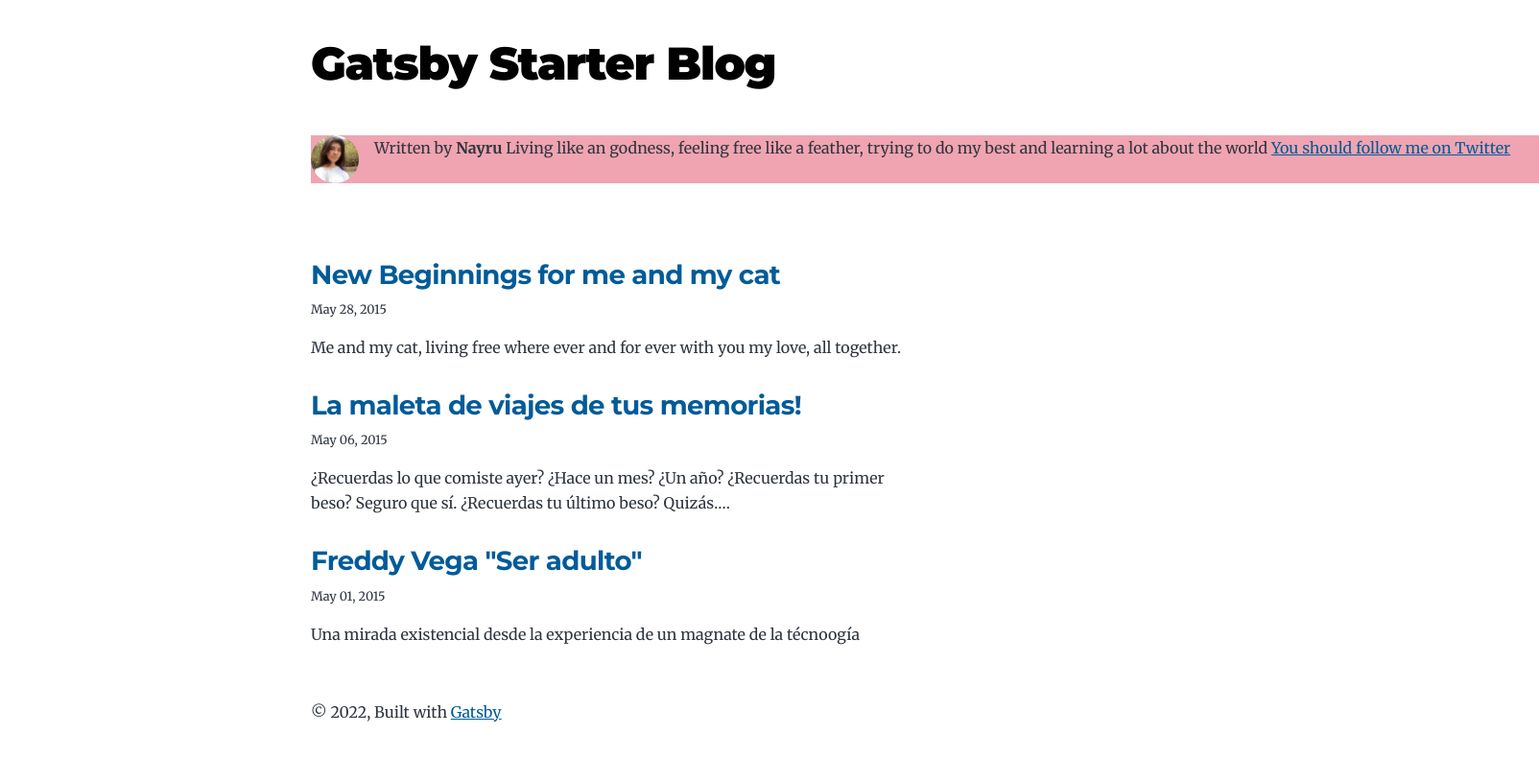
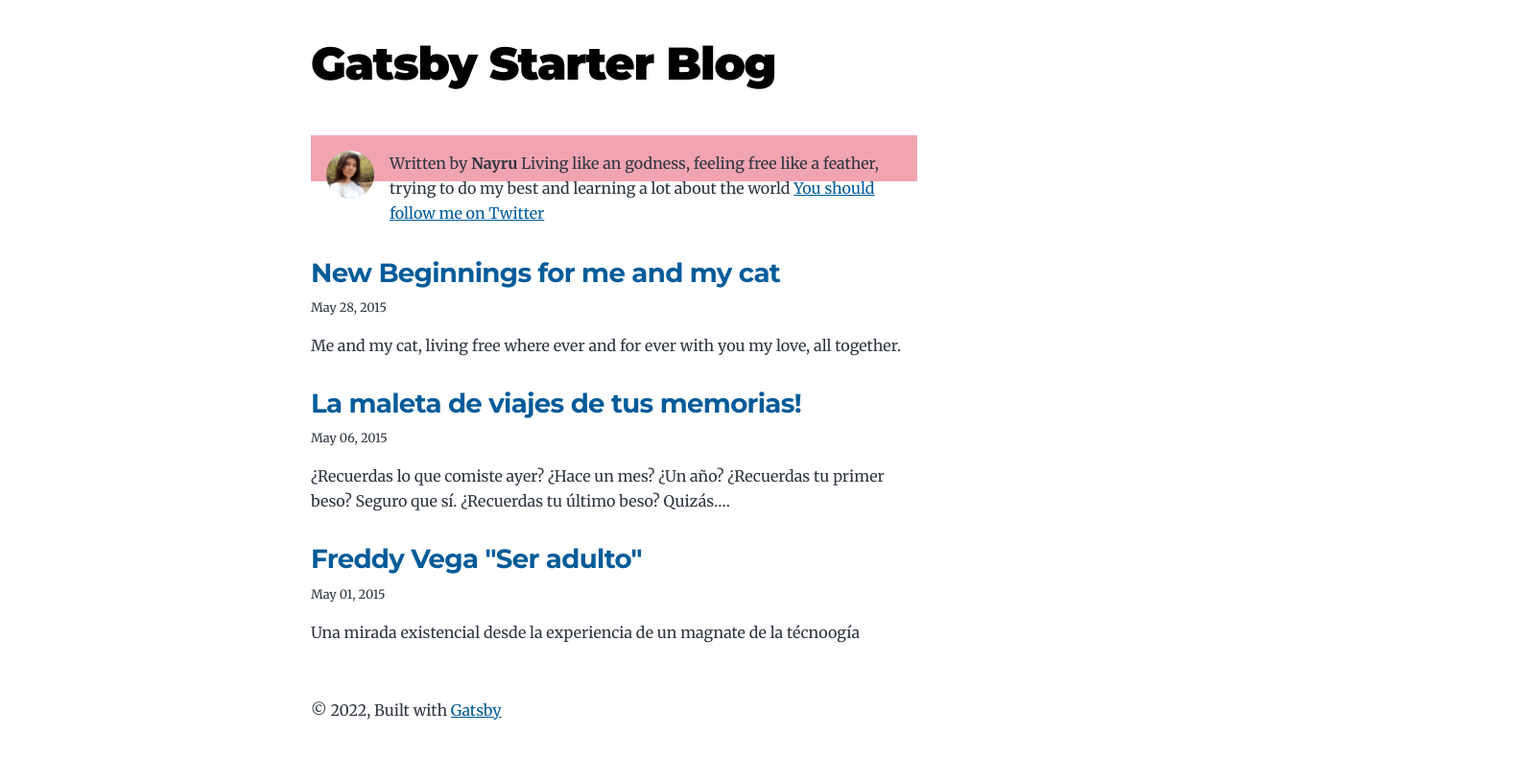
Before and after one commit to nayrugodness/blog-gatsby-netlify, a Gatsby site: page / in a window 1280 px wide. Shown: the whole page at 96% size, 1604 px wide, since content can reach past the window. Built offline with nearby package versions, Linux system fonts and the light colour scheme; Gatsby itself is replaced by a stand-in of ours.

Commit message:
changing blog header style

```diff
--- a/src/style.css
+++ b/src/style.css
@@ -288,7 +288,8 @@ a:focus {
 
 .bio {
   display: flex;
-  width: 100vw;
+  height: 3rem;
+  padding: 1rem;
   background-color: rgb(240, 164, 177);
 }
 
```
